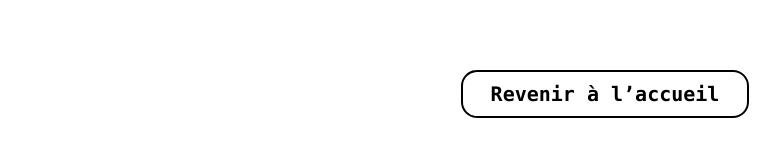
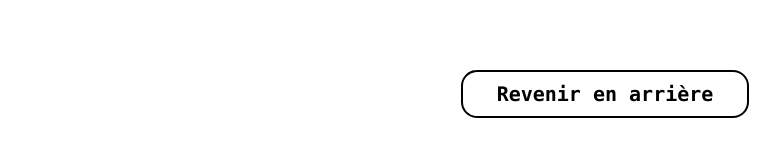
Before and after one commit to EmmaGuillaume/ptitdom, a SvelteKit app: page /my-images in a window 1280 px wide. Shown: the part 318-474 px from the top of the page, without its empty margins (35-815 px from the left). Built offline with nearby package versions, Linux system fonts and the light colour scheme.

Commit message:
composent boutton retour

```diff
--- /dev/null
+++ b/src/lib/BackButton.svelte
@@ -0,0 +1,9 @@
+<script lang="ts">
+	export let href: string;
+</script>
+
+<a
+	{href}
+	class="mb-9 flex items-center justify-center h-12 w-72 p-4 text-center rounded-2xl border-solid border-2 font-mono font-bold text-xl block mx-auto"
+	>Revenir en arrière
+</a>
--- a/src/routes/categories/[categorie]/+page.svelte
+++ b/src/routes/categories/[categorie]/+page.svelte
@@ -3,6 +3,7 @@
 	import ImageButton from '$lib/ImageButton.svelte';
 	import type { TCategorie, TImage } from '$lib/images';
 	import { selectedImages } from '../../../stores';
+	import BackButton from '$lib/BackButton.svelte';
 
 	export let data;
 	console.log(data);
@@ -38,8 +39,4 @@
 </div>
 <!-- </div> -->
 
-<a
-	href="/theme"
-	class="mb-9 flex items-center justify-center h-12 w-72 p-4 text-center rounded-2xl border-solid border-2 font-mono font-bold text-xl block mx-auto"
-	>Revenir en arrière
-</a>
+<BackButton href="/theme" />
--- a/src/routes/legacy/+page.svelte
+++ b/src/routes/legacy/+page.svelte
@@ -1,3 +1,9 @@
+<script lang="ts">
+
+	import BackButton from "$lib/BackButton.svelte";
+
+</script>
+
 <h1 class="decoration-black text-3xl font-mono font-bold mt-28 mx-16">Mentions légales :</h1>
 <p class="text-xl font-mono mx-28 mt-12 mb-36">
 	Lorem ipsum dolor sit amet, consectetur adipiscing elit. Donec leo leo, suscipit non dui nec,
@@ -23,9 +29,4 @@
 	tincidunt rhoncus.
 </p>
 
-<a
-	href="../"
-	class=" mb-9 flex items-center justify-center h-12 w-72 p-4 text-center rounded-2xl border-solid border-2 font-mono font-bold text-xl mx-28"
->
-	Retour à l'accueil
-</a>
+<BackButton href="../" />
--- a/src/routes/modeEmploi/+page.svelte
+++ b/src/routes/modeEmploi/+page.svelte
@@ -1,3 +1,9 @@
+<script lang="ts">
+
+	import BackButton from "$lib/BackButton.svelte";
+
+</script>
+
 <h1 class="decoration-black text-3xl font-mono font-bold mt-28 mx-16">Mode d’emploi :</h1>
 <p class="text-xl font-mono mx-28 mt-12 mb-36">
 	Voici le mode d’emploi du site. <br />
@@ -20,9 +26,4 @@
 	reconnecterez sur le site. <br /> <br />
 </p>
 
-<a
-	href="../"
-	class=" mb-9 flex items-center justify-center h-12 w-72 p-4 text-center rounded-2xl border-solid border-2 font-mono font-bold text-xl mx-28"
->
-	Retour à l'accueil
-</a>
+<BackButton href="../" />
--- a/src/routes/my-images/+page.svelte
+++ b/src/routes/my-images/+page.svelte
@@ -1,4 +1,5 @@
 <script lang="ts">
+	import BackButton from '$lib/BackButton.svelte';
 	import { selectedImages } from '../../stores';
 
 	const images = $selectedImages;
@@ -30,11 +31,7 @@
 	</style>
 {/if}
 <div class="flex flex-row">
-	<a
-		href="/theme"
-		class="mb-9 flex items-center justify-center h-12 w-72 p-4 text-center rounded-2xl border-solid border-2 font-mono font-bold text-xl block mx-auto"
-		>Revenir à l’accueil</a
-	>
+	<BackButton href="/theme" />
 	<a
 		href="/play"
 		class="startgame bg-green mb-9 flex items-center justify-center h-12 w-72 p-4 text-center rounded-2xl font-mono font-bold text-xl block mx-auto"
--- a/src/routes/play/+page.svelte
+++ b/src/routes/play/+page.svelte
@@ -1,4 +1,5 @@
 <script lang="ts">
+	import BackButton from '$lib/BackButton.svelte';
 	import { selectedImages } from '../../stores';
 
 	const images = $selectedImages;
@@ -12,8 +13,4 @@
 	{/each}
 </div>
 
-<a
-	href="/my-images"
-	class="mb-9 flex items-center justify-center h-12 w-72 p-4 text-center rounded-2xl border-solid border-2 font-mono font-bold text-xl block mx-auto"
-	>Revenir en arrière
-</a>
+<BackButton href="/my-images" />
--- a/src/stores.ts
+++ b/src/stores.ts
@@ -2,4 +2,4 @@ import type { TImage } from '$lib/images';
 import { writable } from 'svelte/store'
 
 
-export const selectedImages = writable<TImage | []>([]);
+export const selectedImages = writable<TImage[] | []>([]);
```
